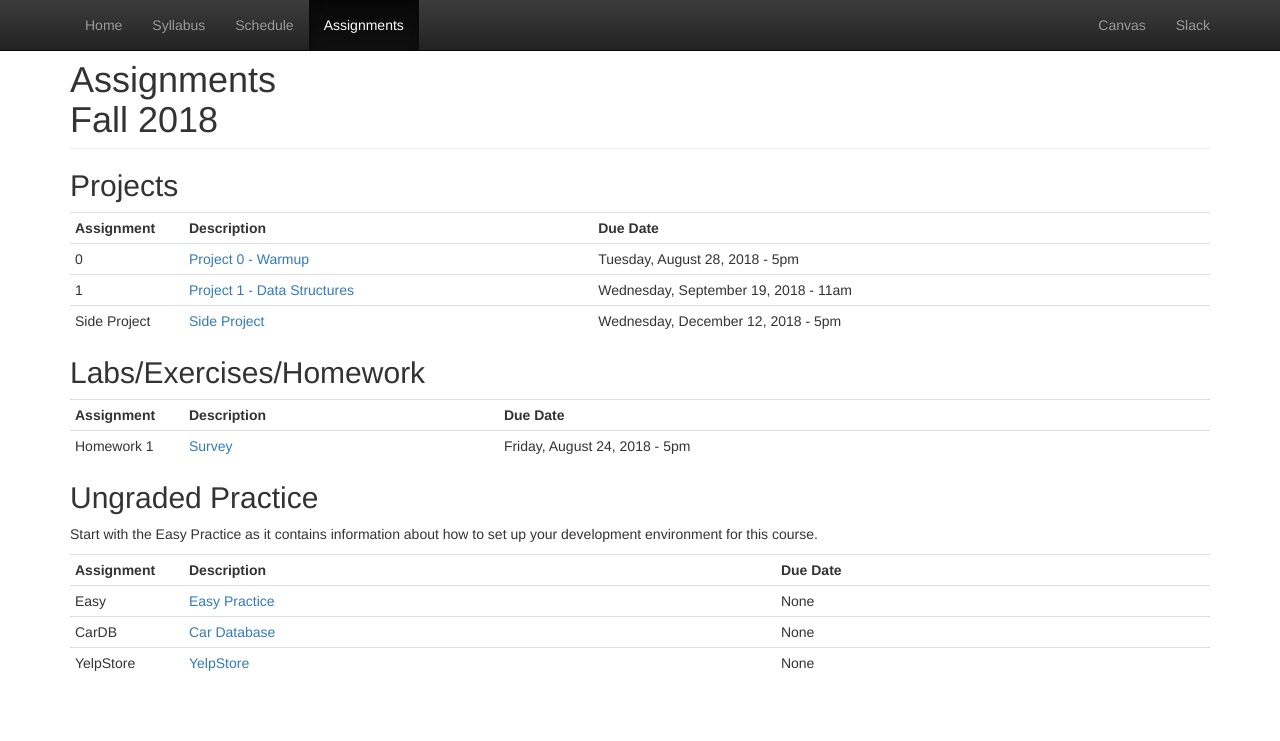
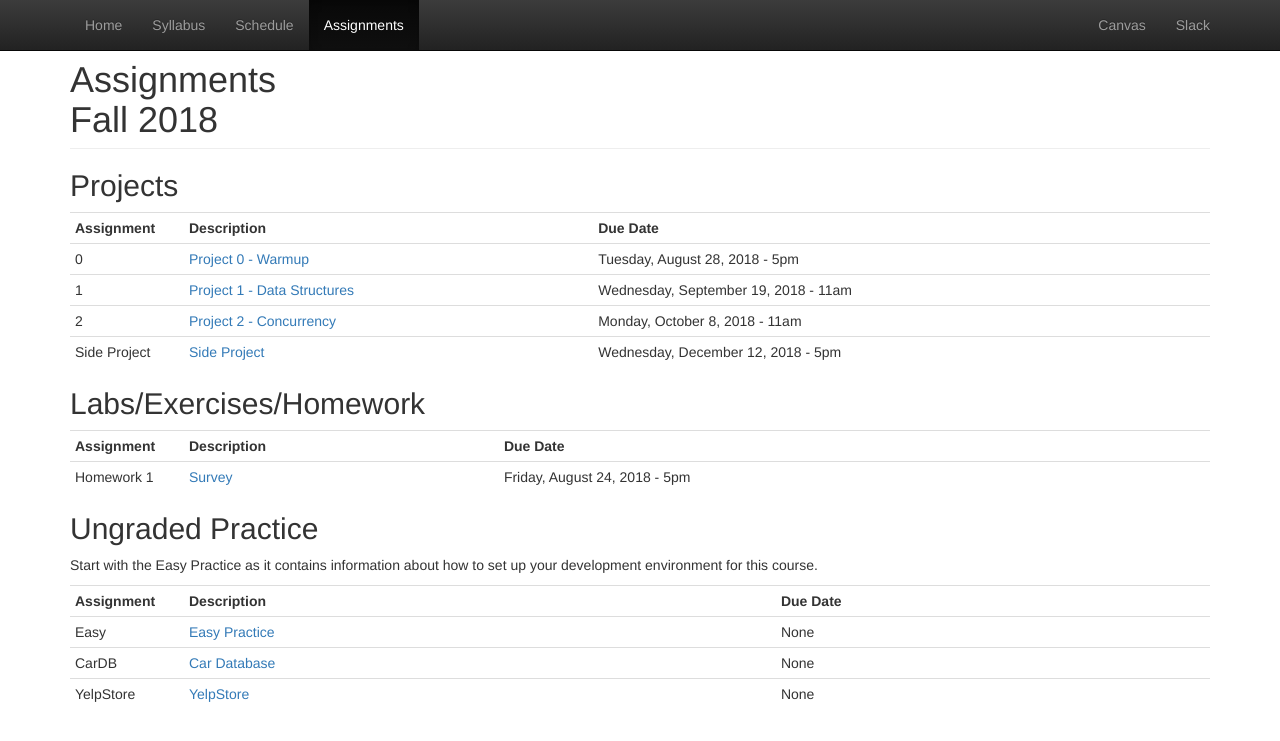
Before and after one commit to CS601-F18/cs601-f18.github.io, a Jekyll site: the page built from assignments.html, in a window 1280 px wide. Shown: the top 741 px of the page. Built offline with Jekyll 4.4.1, drawn with Linux system fonts in a browser that asks for light colours.

Commit message:
adding project 2

```diff
--- a/assignments.html
+++ b/assignments.html
@@ -27,6 +27,13 @@ title: Assignments
         <a href="https://github.com/CS601-F18/project1/blob/master/README.md">Project 1 - Data Structures</a><br/>
       </td>
       <td>Wednesday, September 19, 2018 - 11am</td>
+    </tr>
+     <tr>
+       <td>2</td>
+       <td>
+        <a href="https://github.com/CS601-F18/projects/blob/master/project2.md">Project 2 - Concurrency</a><br/>
+      </td>
+      <td>Monday, October 8, 2018 - 11am</td>
     </tr>
      <tr>
        <td>Side Project</td>
--- a/schedule.html
+++ b/schedule.html
@@ -105,7 +105,7 @@ title: Schedule
 			<td>
 			</td>
 			<td>
-				Project 2 <i>tentative</i>
+				<strong>Due Monday - 11am</strong> - <a href="https://github.com/CS601-F18/projects/blob/master/project2.md">Project 2</a><br/>
 			</td>
 		</tr>
 		<tr>
```
